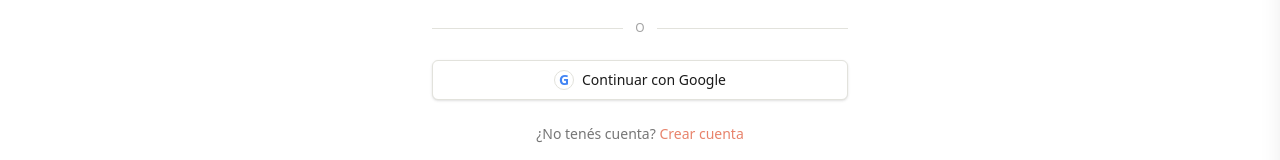
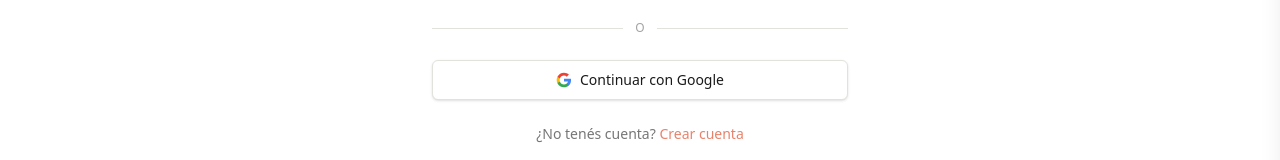
Before and after one commit to lucsadev/M-B-casual, a React (Vite) app in the folder packages/web/: page /login in a window 1280 px wide. Shown: the part 445-605 px from the top of the page. Built offline with nearby package versions, Linux system fonts and the light colour scheme; no server answers; the database is empty.

Commit message:
feat(auth): use official Google logo in OAuth button

```diff
--- a/packages/web/src/features/auth/components/GoogleAuthButton.tsx
+++ b/packages/web/src/features/auth/components/GoogleAuthButton.tsx
@@ -32,9 +32,24 @@
       onClick={() => signInWithGoogle({ redirectPath })}
       className="w-full border-[#E2E2DC] bg-white text-[#1A1A1A] hover:bg-[#F7F1EC]"
     >
-      <span className="flex h-5 w-5 items-center justify-center rounded-full border border-[#E2E2DC] text-sm font-semibold text-[#4285F4]">
-        G
-      </span>
+      <svg className="h-5 w-5" viewBox="0 0 24 24" aria-hidden="true">
+        <path
+          fill="#4285F4"
+          d="M22.56 12.25c0-.78-.07-1.53-.2-2.25H12v4.26h5.92c-.26 1.37-1.04 2.53-2.21 3.31v2.77h3.57c2.08-1.92 3.28-4.74 3.28-8.09z"
+        />
+        <path
+          fill="#34A853"
+          d="M12 23c2.97 0 5.46-.98 7.28-2.66l-3.57-2.77c-.98.66-2.23 1.06-3.71 1.06-2.86 0-5.29-1.93-6.16-4.53H2.18v2.84C3.99 20.53 7.7 23 12 23z"
+        />
+        <path
+          fill="#FBBC05"
+          d="M5.84 14.09c-.22-.66-.35-1.36-.35-2.09s.13-1.43.35-2.09V7.07H2.18C1.43 8.55 1 10.22 1 12s.43 3.45 1.18 4.93l2.85-2.22.81-.62z"
+        />
+        <path
+          fill="#EA4335"
+          d="M12 5.38c1.62 0 3.06.56 4.21 1.64l3.15-3.15C17.45 2.09 14.97 1 12 1 7.7 1 3.99 3.47 2.18 7.07l3.66 2.84c.87-2.6 3.3-4.53 6.16-4.53z"
+        />
+      </svg>
       {isPending ? loadingLabel : label}
     </Button>
   );
```
